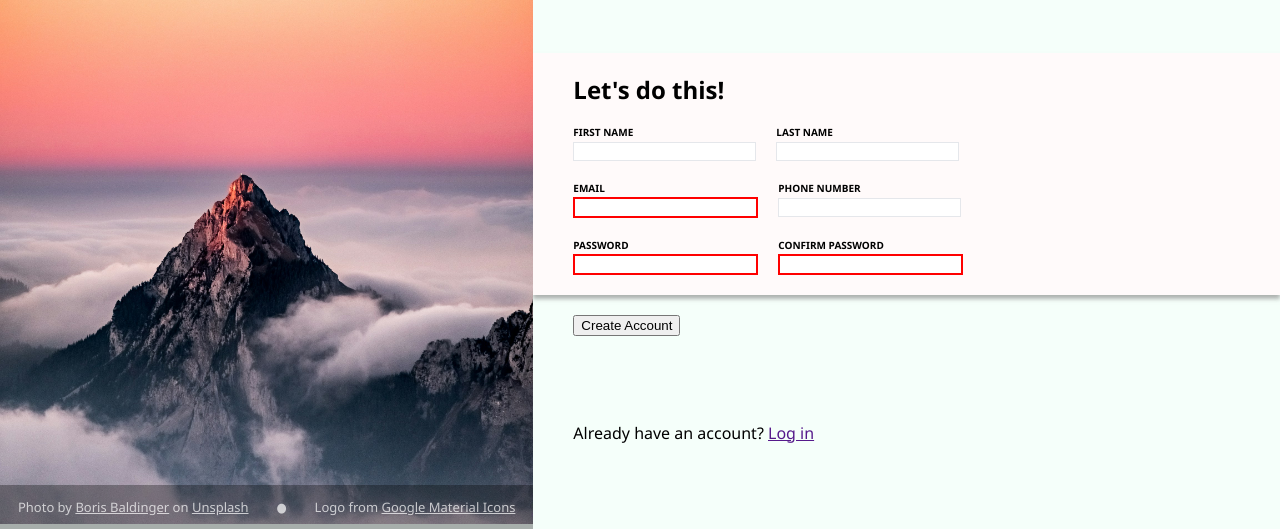
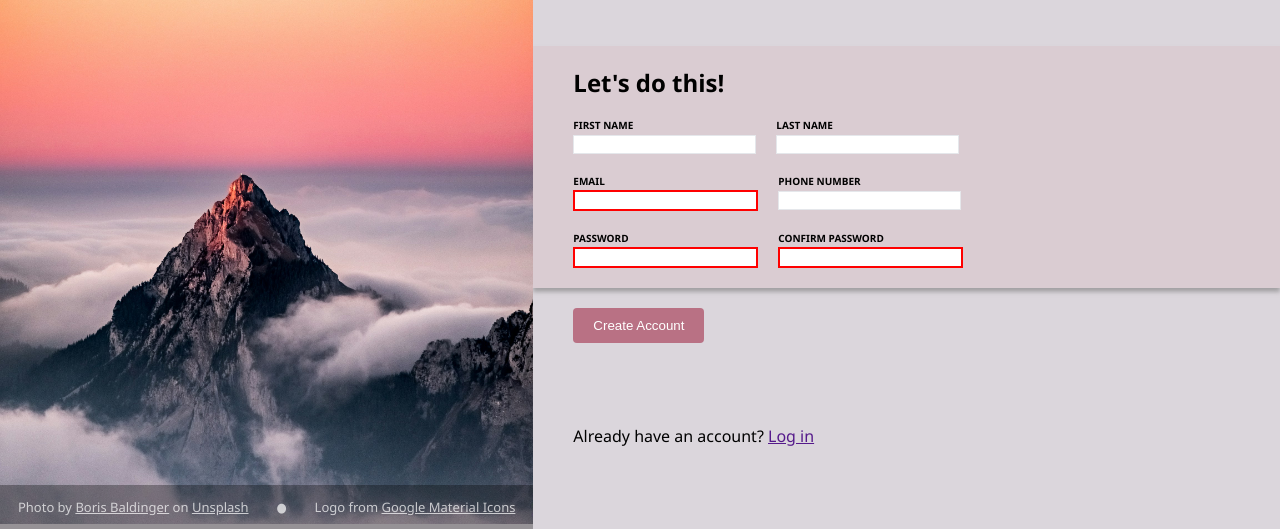
Before and after one commit to yeatonj/odin-sign-up, a plain HTML site: page index.html in a window 1280 px wide. Shown: the part 276-805 px from the top of the page. Drawn offline with Linux system fonts and the light colour scheme; a web font is replaced by a local one.

Commit message:
Adjust color scheme

```diff
--- a/style.css
+++ b/style.css
@@ -1,6 +1,6 @@
 :root {
-    --primary-bg: MintCream;
-    --secondary-bg: Snow;
+    --primary-bg: rgba(126, 111, 132, 0.279);
+    --secondary-bg: rgba(215, 172, 179, 0.256);
     --attribution-font-color: rgba(255, 255, 255, 0.704);
     --content-left-pad: 40px;
 }
@@ -71,6 +71,11 @@ body {
 .form-container button {
     margin-left: var(--content-left-pad);
     margin-top: 20px;
+    background-color: rgb(185, 113, 132);
+    border: none;
+    border-radius: 4px;
+    padding: 10px 20px 10px 20px;
+    color: white;
 }
 
 .attribution a {
@@ -122,4 +127,5 @@ input:invalid {
 
 input:focus {
     border: solid blue 2px;
+    box-shadow: rgba(128, 128, 128, 0.601) 4px 4px 4px;
 }
```
